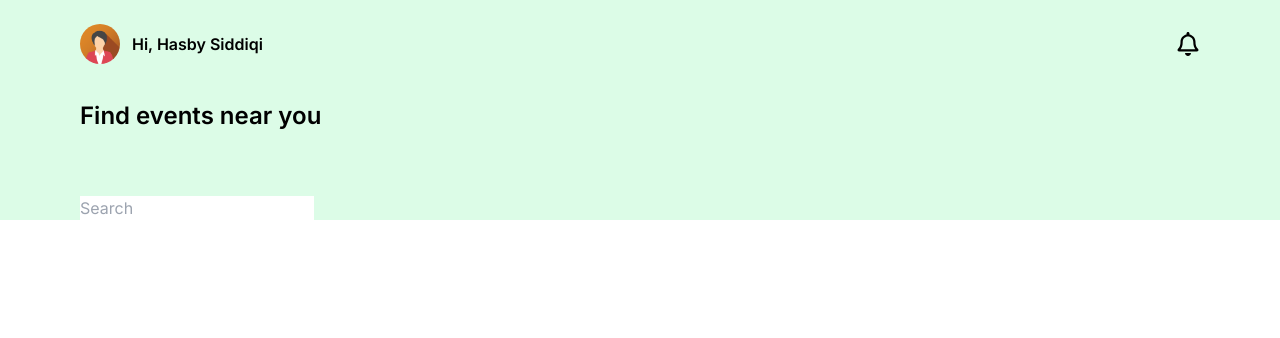
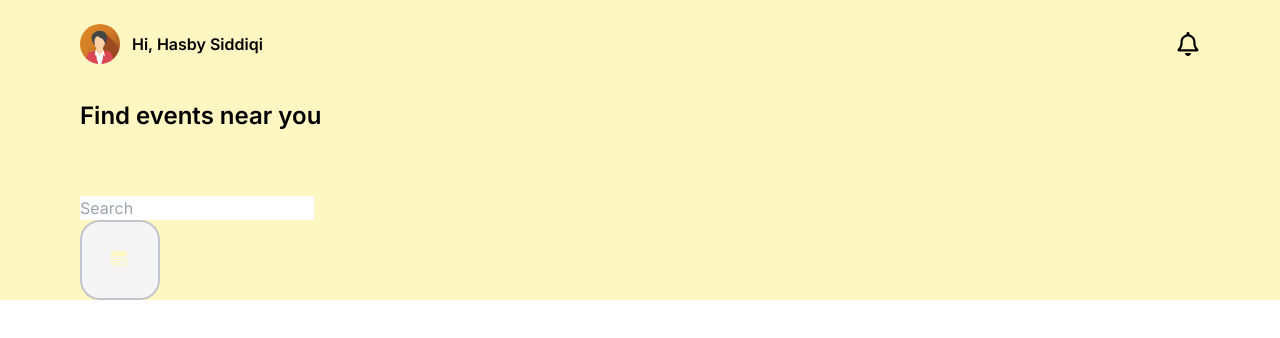
Before and after one commit to hsbysddq/folklorism, a Next.js app: page / in a window 1280 px wide. Shown: the top 338 px of the page. Built offline with nearby package versions, Linux system fonts and the light colour scheme.

Commit message:
create category desaign

```diff
--- /dev/null
+++ b/app/components/Category/Category.module.css
@@ -0,0 +1,21 @@
+.card {
+  width: 5rem;
+  height: 5rem;
+  border-radius: 20px;
+  background: #f5f5f5;
+  position: relative;
+  padding: 1.8rem;
+  border: 2px solid #c3c6ce;
+  transition: 0.5s ease-out;
+  overflow: visible;
+}
+
+.menu {
+  color: #fef7c2;
+}
+
+/*Hover*/
+.card:hover {
+  border-color: #fef7c2;
+  box-shadow: 0 4px 18px 0 rgba(0, 0, 0, 0.25);
+}
--- /dev/null
+++ b/app/components/Category/Category.tsx
@@ -0,0 +1,15 @@
+import styles from "./Category.module.css"
+import { BsMenuButtonWideFill } from "react-icons/bs"
+import React from "react"
+
+const Category = () => {
+  return (
+    <div>
+      <div className={styles.card}>
+        <BsMenuButtonWideFill className={styles.menu} />
+      </div>
+    </div>
+  )
+}
+
+export default Category
--- a/app/components/Hero.tsx
+++ b/app/components/Hero.tsx
@@ -1,10 +1,11 @@
 import React from "react"
 import Navbar from "./Navbar"
 import SearchForm from "./SearchForm"
+import Category from "./Category/Category"
 
 const Hero = () => {
   return (
-    <div className="bg-green-100">
+    <div className="bg-[#FEF7C2]">
       <Navbar />
       <div className="container">
         <div className="tagline w-5/12">
@@ -13,6 +14,7 @@ const Hero = () => {
           </h1>
         </div>
         <SearchForm />
+        <Category />
       </div>
     </div>
   )
```
